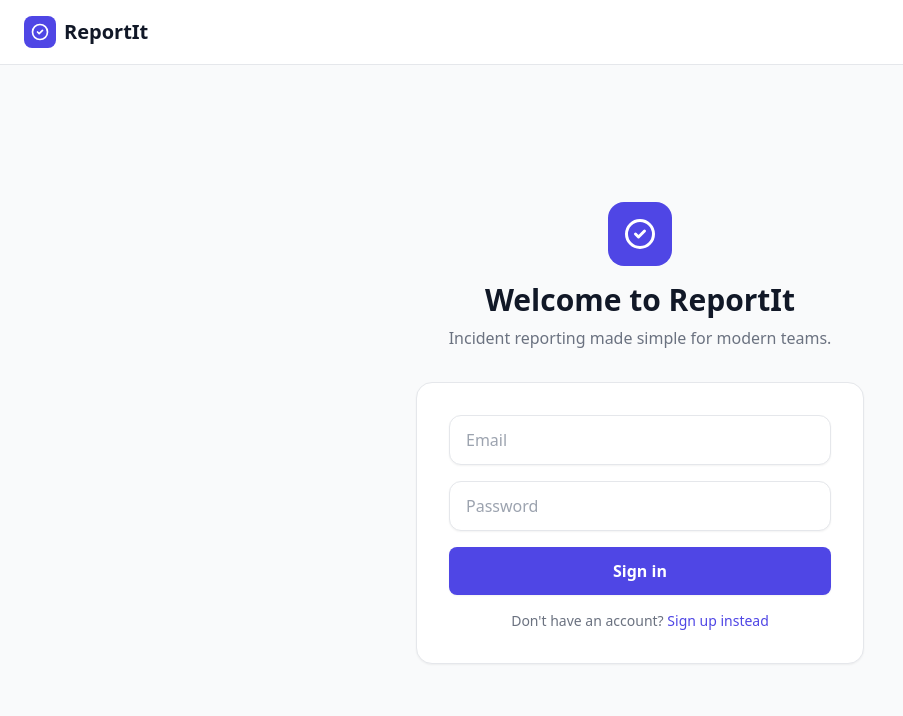
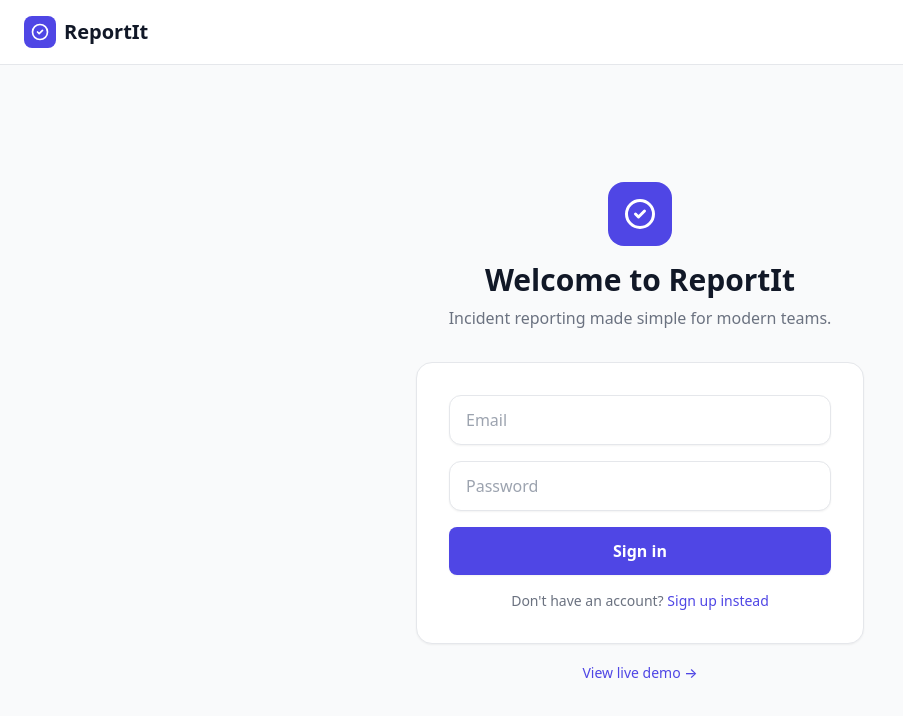
Before and after one commit to Linkinsims/reportit, a React (Vite) app: page / in a window 1280 px wide. Shown: the top 716 px of the page, without its empty margins (0-903 px from the left). Built offline with nearby package versions, Linux system fonts and the light colour scheme; no server answers.

Commit message:
Update App.tsx

```diff
--- a/src/App.tsx
+++ b/src/App.tsx
@@ -94,9 +94,23 @@ function LandingPage() {
               Incident reporting made simple for modern teams.
             </p>
           </div>
-          <div className="bg-white rounded-2xl shadow-sm border p-8">
+                 <div className="bg-white rounded-2xl shadow-sm border p-8">
             <SignInForm />
           </div>
+          <div className="text-center mt-4">
+            <button
+              onClick={async () => {
+                await supabase.auth.signInWithPassword({
+                  email: "demo@linkin.com",
+                  password: "demo123",
+                });
+              }}
+              className="text-sm text-indigo-600 hover:underline font-medium"
+            >
+              View live demo →
+            </button>
+          </div>
+
         </div>
       </main>
     </div>
```
